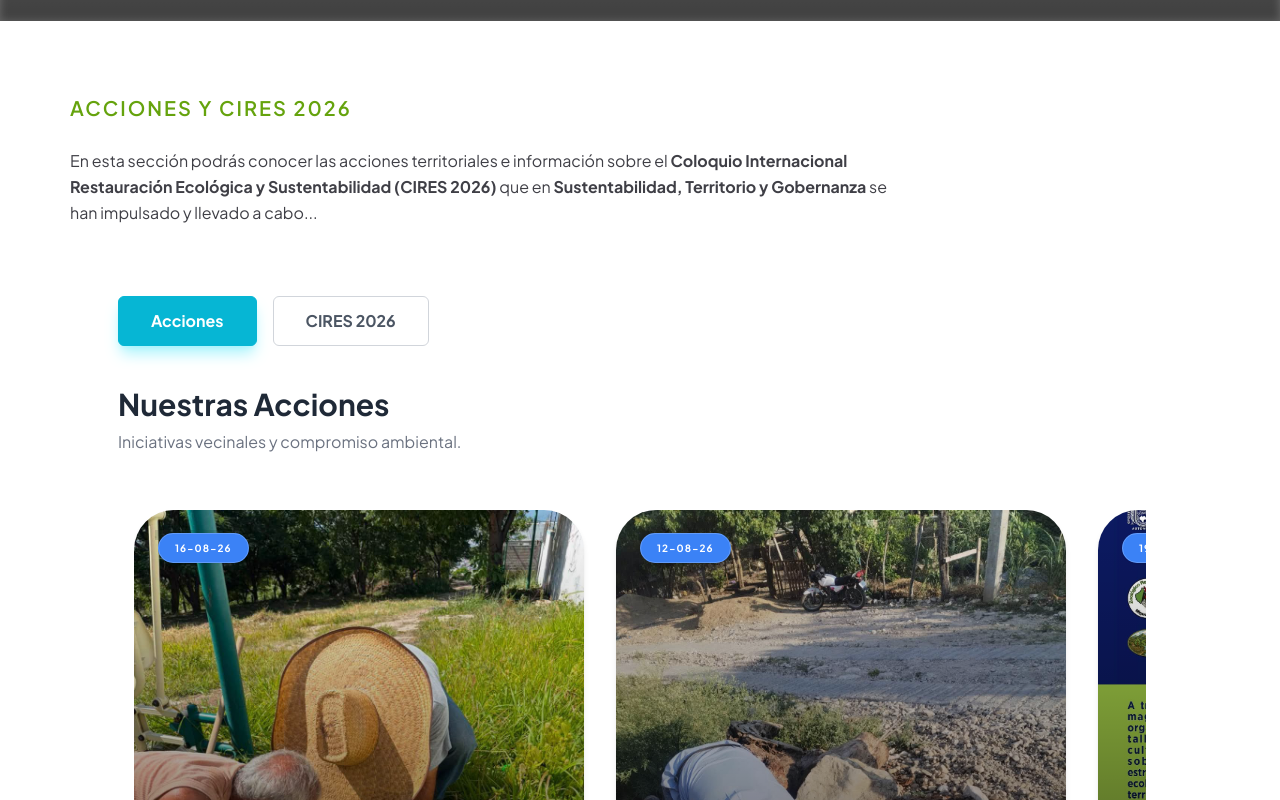
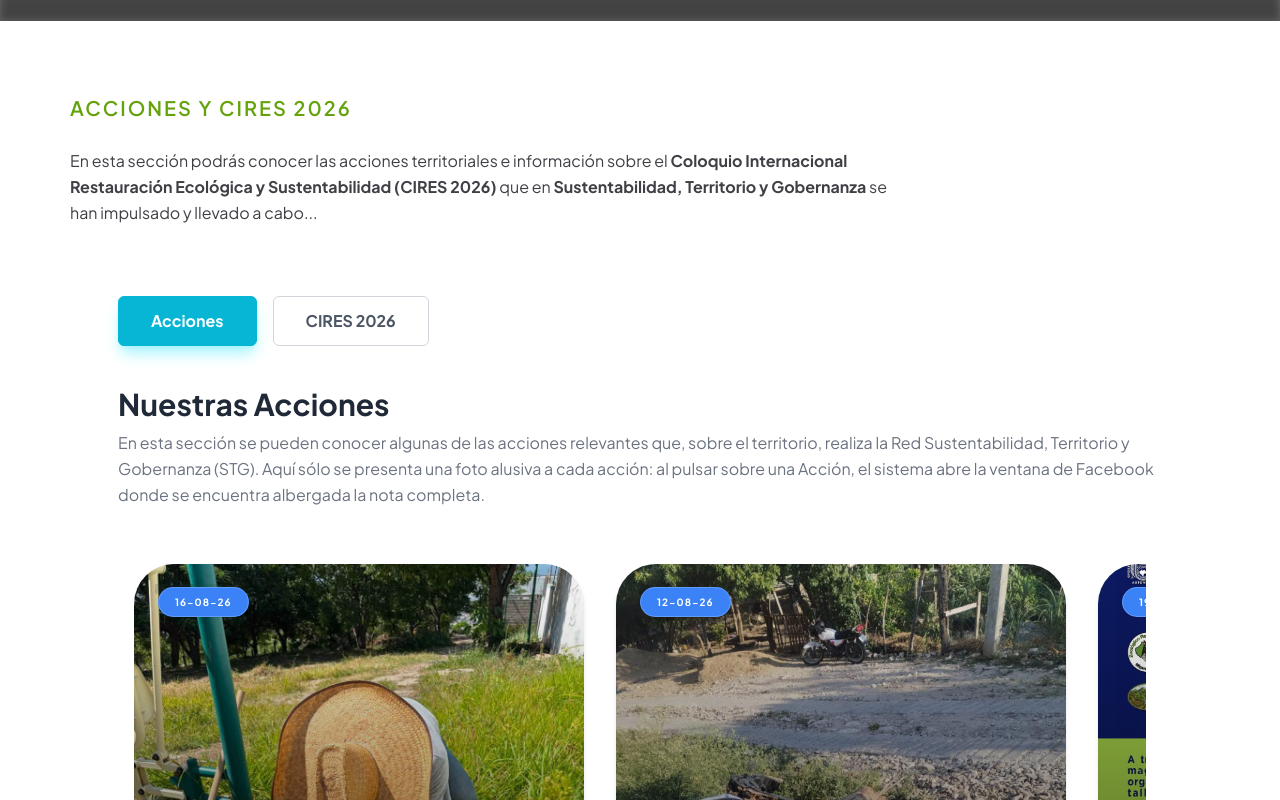
Before and after one commit to DVRKHz/STG, a React (Vite) app: page /acciones in a window 1280 px wide. Shown: the part 539-1339 px from the top of the page. Built offline with nearby package versions, Linux system fonts and the light colour scheme; grey boxes are pictures that could not be loaded.

Commit message:
ProjectTabs: Correción en el texto dinámico

```diff
--- a/src/sections/ProjectsSection/components/ProjectTabs.tsx
+++ b/src/sections/ProjectsSection/components/ProjectTabs.tsx
@@ -55,10 +55,10 @@ export const ProjectTabs = () => {
               ? 'Nuestras Acciones'
               : 'Coloquio Internacional Restauración Ecológica y Sustentabilidad'}
           </h2>
-          <p className="text-gray-500 mt-2">
+          <p className="text-gray-500 mt-2 whitespace-pre-line leading-relaxed">
             {activeTab === 'acciones'
-              ? 'Iniciativas vecinales y compromiso ambiental.'
-              : 'Información y ponencias del CIRES 2026. Haz clic en una tarjeta para consultar el documento.'}
+              ? 'En esta sección se pueden conocer algunas de las acciones relevantes que, sobre el territorio, realiza la Red Sustentabilidad, Territorio y Gobernanza (STG). Aquí sólo se presenta una foto alusiva a cada acción: al pulsar sobre una Acción, el sistema abre la ventana de Facebook donde se encuentra albergada la nota completa.'
+              : 'A través de conferencias magistrales, ponencias organizadas en paneles, talleres y actividades culturales; el CIRES 2026 tuvo como propósito propiciar la reflexión, análisis e intercambio de experiencias entre investigadores, especialistas, estudiantes y actores comunitarios en torno a los procesos de restauración ecológica, sustentabilidad y construcción colectiva del conocimiento para la resignificación territorial.\n\nDurante los días 26, 27, 28 y 29 de agosto de 2026, en Instalaciones de Zoológico Miguel Álvarez del Toro (ZOOMAT) de Tuxtla Gutiérrez, Chiapas, se realizaron las actividades de Coloquio: organizadas en tres ejes temáticos se presentaron 3 conferencias magistrales, 8 ponencias magistrales de área, un total de 26 ponencias de mesa, se realizaron 2 talleres y en el último día se visitó una UMA en el municipio de Berriozábal, Chiapas.\n\nEn el carrusel de abajo puede consultar el contenido de las ponencias.'}
           </p>
         </div>
 
```
